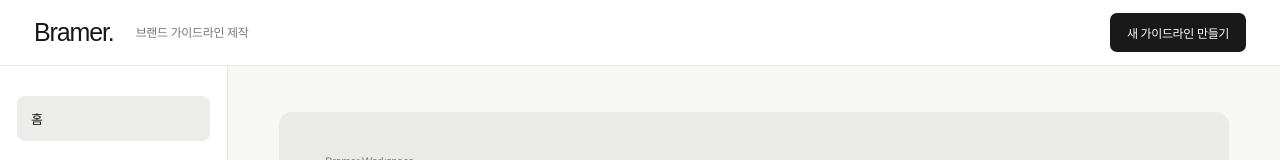
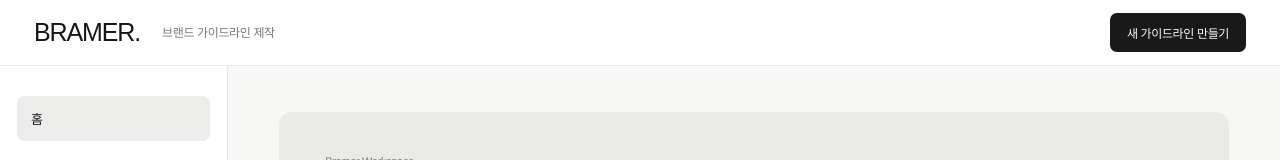
Before and after one commit to jyhome1228-cyber/brandcreator, a React (Vite) app: page / in a window 1280 px wide. Both pictures are taken after a click on the button "시작하기". Shown: the top 160 px of the page. Built offline with nearby package versions, Linux system fonts and the light colour scheme; a web font is replaced by a local one.

Commit message:
brand: apply BRAMER. uppercase wordmark

```diff
--- a/src/Dashboard.tsx
+++ b/src/Dashboard.tsx
@@ -40,7 +40,7 @@ export default function Dashboard({view,onNavigate,onHome,onCreate,onContinue,on
   const selectedDocs = documents[industry].filter(item=>item.toLowerCase().includes(search.toLowerCase()));
   return <div className="bramer-dash">
     <header className="bramer-dash-header">
-      <button className="bramer-dash-logo" onClick={onHome} type="button" aria-label="Bramer 랜딩페이지로 이동">Bramer.</button>
+      <button className="bramer-dash-logo" onClick={onHome} type="button" aria-label="Bramer 랜딩페이지로 이동">BRAMER.</button>
       <span className="bramer-dash-product">브랜드 가이드라인 제작</span>
       <button className="bramer-dash-header-start" onClick={()=>onCreate()} type="button">새 가이드라인 만들기</button>
     </header>
```
